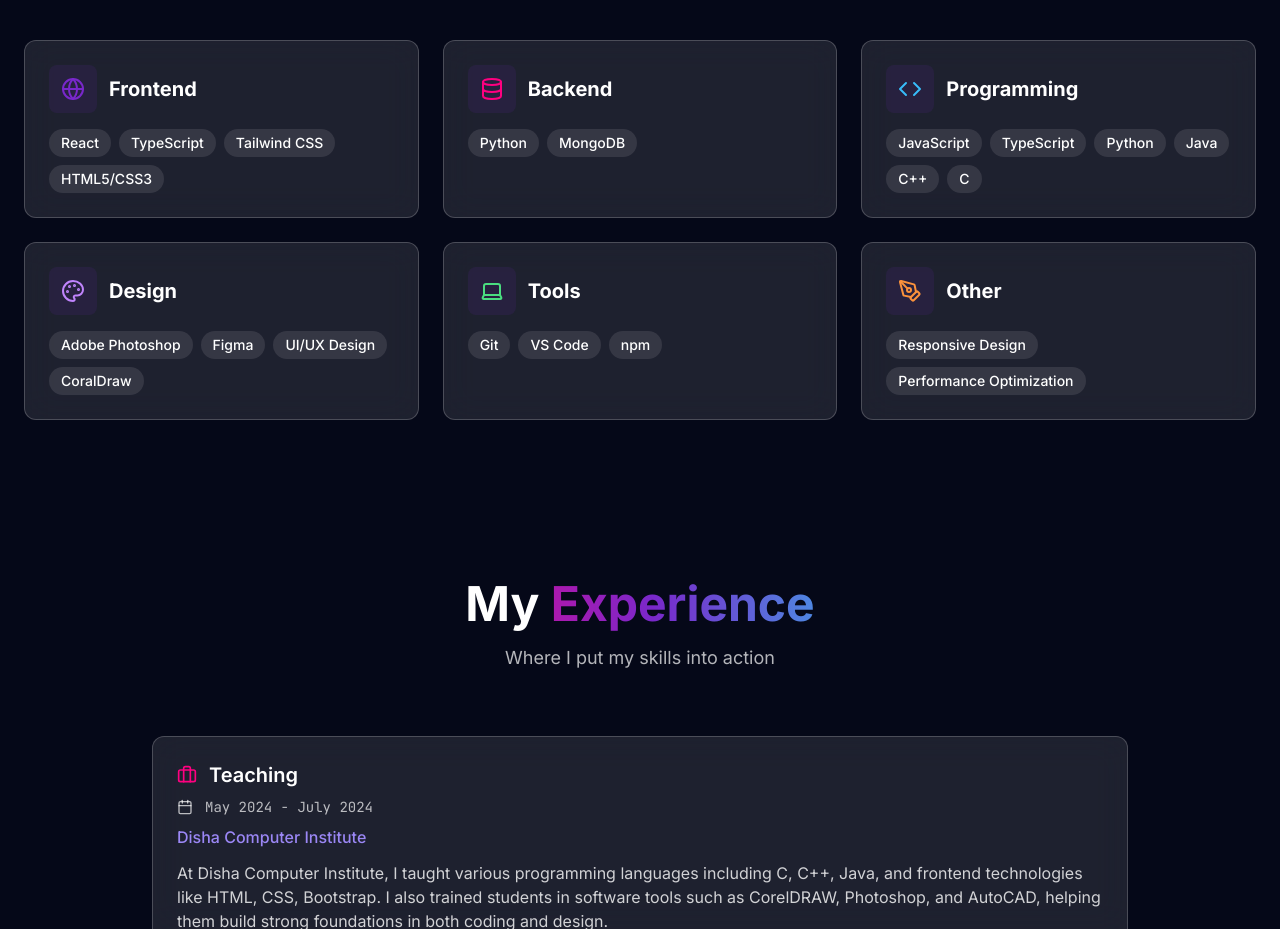
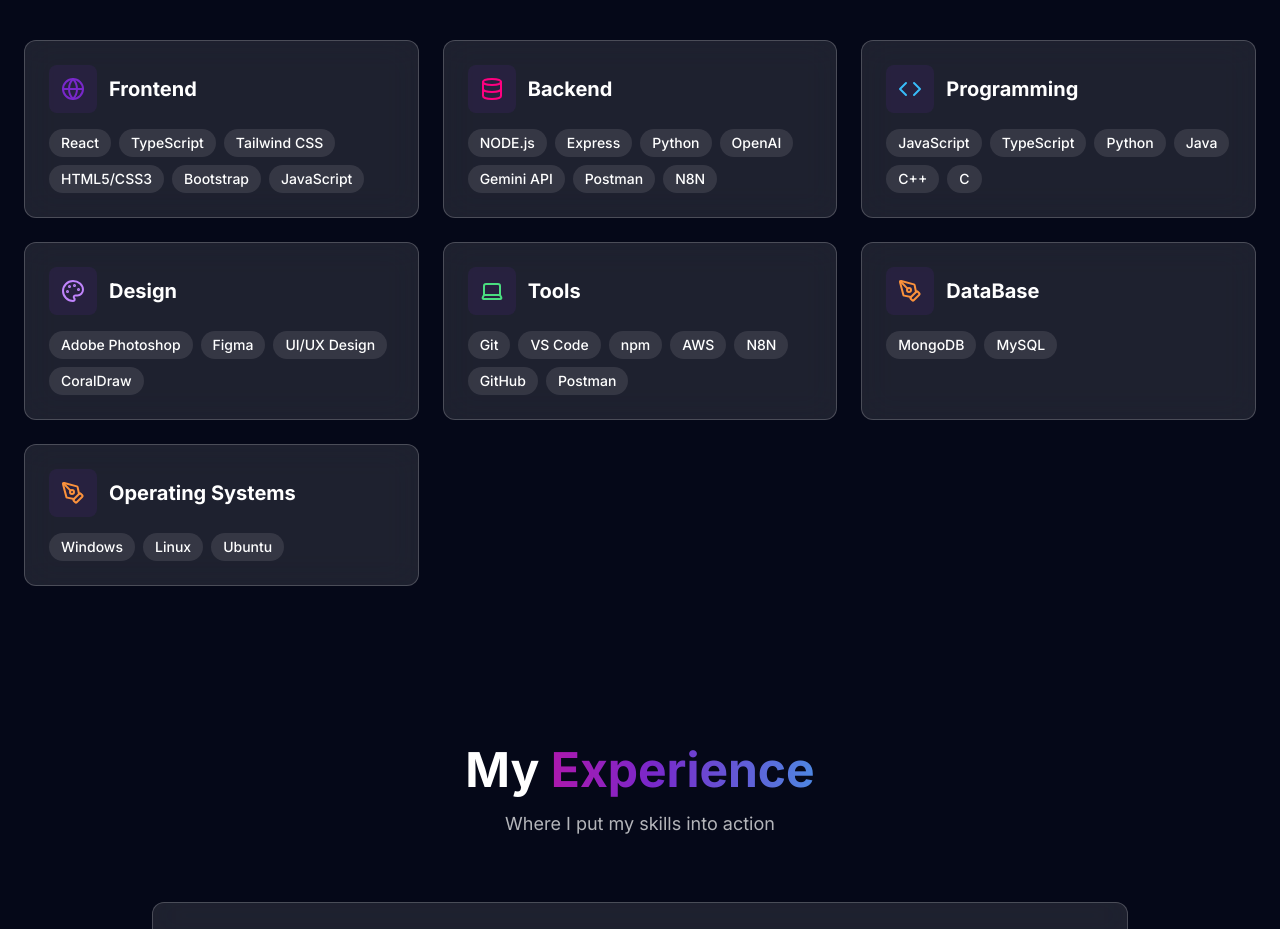
Before and after one commit to TheKhushant/online-resume-crafter, a React (Vite) app: page / in a window 1280 px wide. Shown: the part 1000-1929 px from the top of the page. Built offline with nearby package versions, Linux system fonts and the light colour scheme.

Commit message:
updated skills

```diff
--- a/src/components/SkillsSection.tsx
+++ b/src/components/SkillsSection.tsx
@@ -7,14 +7,12 @@ const SkillsSection: React.FC = () => {
     {
       category: "Frontend",
       icon: <Globe className="w-6 h-6 text-cosmic-accent" />,
-      items: ["React", "TypeScript", "Tailwind CSS", "HTML5/CSS3"]
-      // "Next.js",
+      items: ["React", "TypeScript", "Tailwind CSS", "HTML5/CSS3", "Bootstrap", "JavaScript"]
     },
     {
       category: "Backend",
       icon: <Database className="w-6 h-6 text-cosmic-glow" />,
-      items: ["Python", "MongoDB"]
-      // "Node.js", "Express", , "PostgreSQL"
+      items: ["NODE.js", "Express", "Python", "OpenAI", "Gemini API","Postman", "N8N"]
     },
     {
       category: "Programming",
@@ -25,20 +23,23 @@ const SkillsSection: React.FC = () => {
       category: "Design",
       icon: <Palette className="w-6 h-6 text-purple-400" />,
       items: ["Adobe Photoshop", "Figma", "UI/UX Design", "CoralDraw"]
-      // "Illustrator",
     },
     {
       category: "Tools",
       icon: <Laptop className="w-6 h-6 text-green-400" />,
-      items: ["Git", "VS Code",,"npm"]
-      // "Docker", "AWS",, "Jira"
+      items: ["Git", "VS Code", "npm", "AWS", "N8N", "GitHub", "Postman"],
     },
     {
-      category: "Other",
+      category: "DataBase",
       icon: <PenTool className="w-6 h-6 text-orange-400" />,
-      items: ["Responsive Design",  "Performance Optimization"]
-      // "SEO",, "Agile Methodology"
-    }
+      // items: ["Responsive Design", "Performance Optimization", "Excel"]
+      items: ["MongoDB", "MySQL"],
+    },
+    {
+      category: "Operating Systems",
+      icon: <PenTool className="w-6 h-6 text-orange-400" />,
+      items: ["Windows", "Linux", "Ubuntu"],
+    },
   ];
 
   return (
@@ -53,7 +54,7 @@ const SkillsSection: React.FC = () => {
           </p>
         </div>
 
-        <div data-scroll data-scroll-speed="5" data-scroll-class="fade-in" data-scroll-repeat  className="grid grid-cols-1 md:grid-cols-2 lg:grid-cols-3 gap-6">
+        <div data-scroll data-scroll-speed="5" data-scroll-class="fade-in" data-scroll-repeat  className="grid grid-cols-1 md:grid-cols-2 lg:grid-cols-3 gap-6 ">
           {skills.map((skillGroup, index) => (
             <div
               key={index}
--- a/src/components/SocialIcons.tsx
+++ b/src/components/SocialIcons.tsx
@@ -25,7 +25,7 @@ const SocialIcons: React.FC<SocialIconProps> = ({ className = '', size = 24 }) =
           href={social.href}
           target="_blank"
           rel="noopener noreferrer"
-          className="w-10 h-10 rounded-full bg-cosmic-accent/10 flex items-center justify-center text-white hover:bg-gradient-to-r hover:from-cosmic-accent hover:to-cosmic-glow transition-all duration-300"
+          className="w-15 h-15 rounded-full bg-cosmic-accent/10 flex items-center justify-center text-white hover:bg-gradient-to-r hover:from-cosmic-accent hover:to-cosmic-glow transition-all duration-300"
           aria-label={social.label}
         >
           {social.icon}
```
